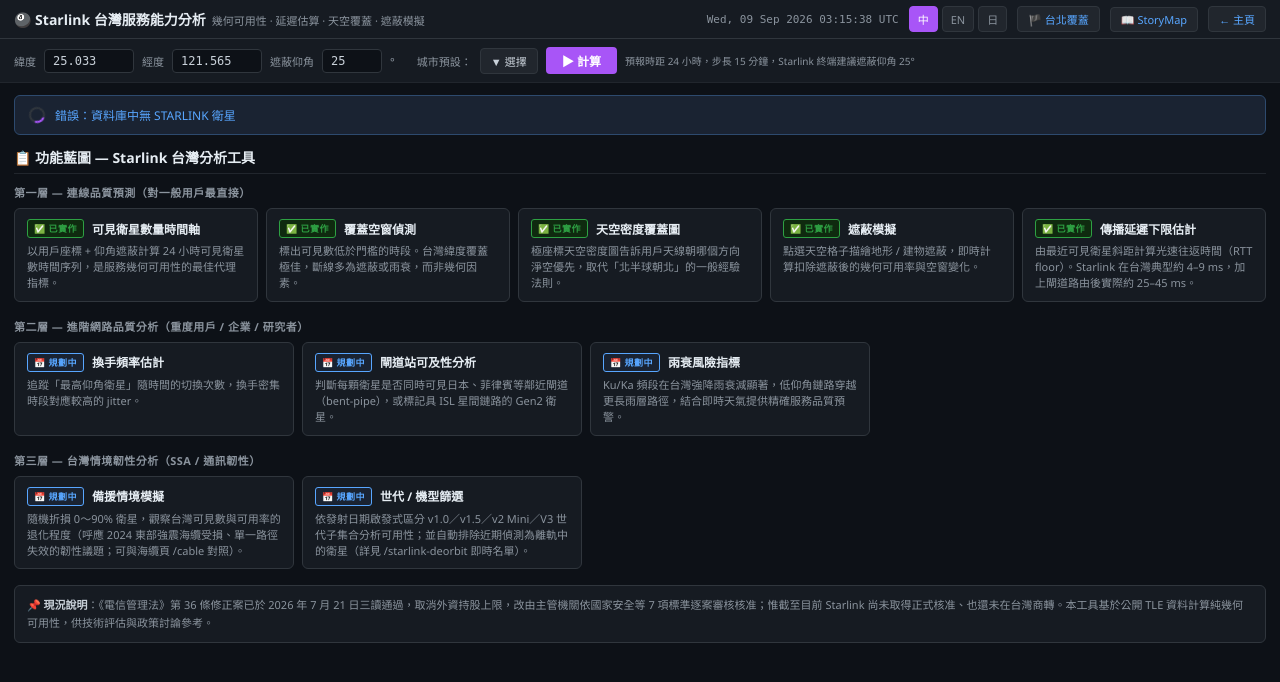
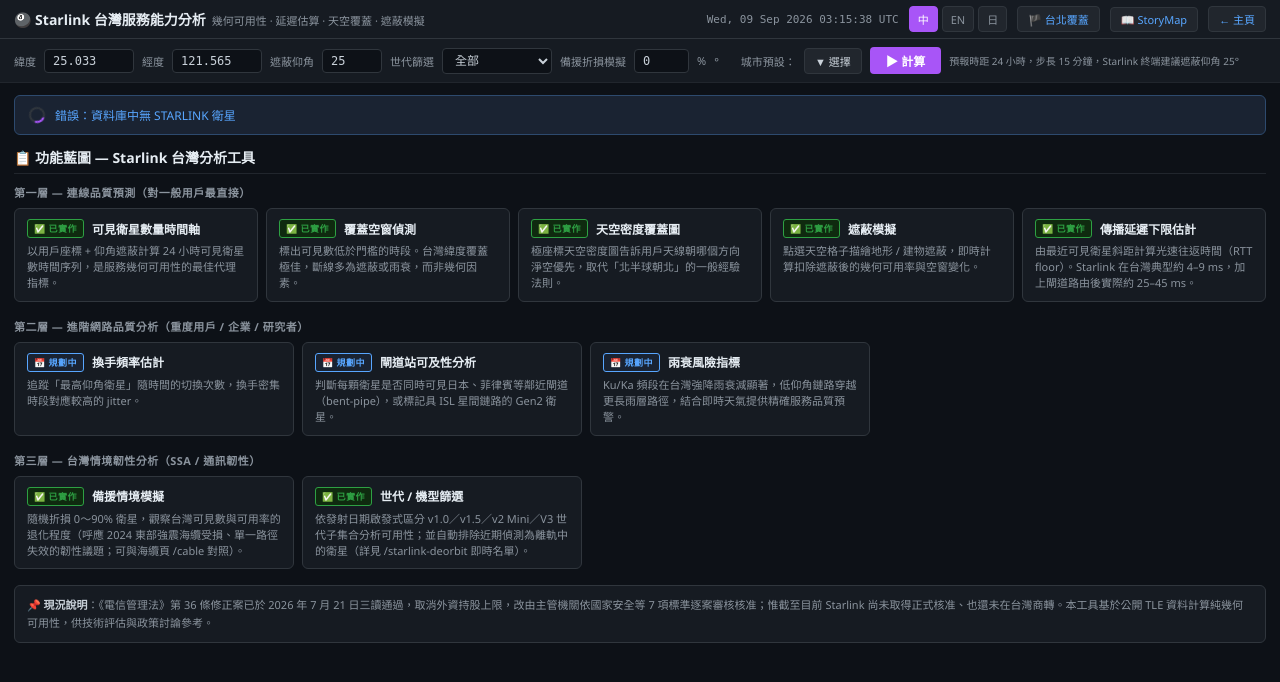
Before and after one commit to RhynoW/ATRDC-SatDashboard, a Flask app: page /starlink in a window 1280 px wide. Shown: the top 682 px of the page. Run offline with Flask 3, Linux system fonts and the light colour scheme; data that the repository does not hold is empty.

Commit message:
sync starlink 1+2+3 features from master

```diff
--- a/scenario04/web/templates/starlink.html
+++ b/scenario04/web/templates/starlink.html
@@ -29,6 +29,17 @@
   <input id="sf-lon"  class="sf-input" type="number" step="0.001" value="121.565" min="-180" max="180"/>
   <span class="sf-label" data-i18n="lbl_mask">遮蔽仰角</span>
   <input id="sf-mask" class="sf-input" type="number" step="1" value="25" min="0" max="85" style="width:60px"/>
+  <span class="sf-label" data-i18n="lbl_generation">世代篩選</span>
+  <select id="sf-generation" class="sf-input" style="width:110px">
+    <option value="all" data-i18n="gen_all">全部</option>
+    <option value="v1.0">v1.0</option>
+    <option value="v1.5">v1.5</option>
+    <option value="v2mini">v2 Mini</option>
+    <option value="v3">V3</option>
+  </select>
+  <span class="sf-label" data-i18n="lbl_dropout">備援折損模擬</span>
+  <input id="sf-dropout" class="sf-input" type="number" step="5" value="0" min="0" max="90" style="width:55px"/>
+  <span class="sf-label">%</span>
   <span class="sf-label"><span data-i18n="lbl_mask_deg_suffix">°　　城市預設：</span></span>
   <div id="preset-wrap">
     <button id="preset-btn" onclick="togglePreset()">&#9660; <span data-i18n="preset_btn">選擇</span></button>
@@ -83,6 +94,11 @@
     <div class="stat-card">
       <div class="sc-val" id="st-gaps">—</div>
       <div class="sc-label" data-i18n="stat_gaps">覆蓋空窗次數</div>
+    </div>
+    <div class="stat-card">
+      <div class="sc-val" id="st-excluded">—</div>
+      <div class="sc-label" data-i18n="stat_excluded">已排除離軌中衛星</div>
+      <div style="font-size:9px;margin-top:2px"><a href="/starlink-deorbit" style="color:#58a6ff" data-i18n="stat_excluded_link">查看即時離軌名單 →</a></div>
     </div>
   </div>
 
@@ -202,22 +218,19 @@
       <div class="rm-layer-title" data-i18n="layer3_title">第三層 — 台灣情境韌性分析（SSA / 通訊韌性）</div>
       <div class="rm-cards">
         <div class="rm-card">
-          <div class="rm-card-head"><span class="rm-badge plan">&#128197; <span data-i18n="badge_plan">規劃中</span></span><h4 data-i18n="card3_1_title">備援情境模擬</h4></div>
-          <p data-i18n="card3_1_desc">模擬衛星折損 X% 或特定殼層不可用時台灣覆蓋的退化程度（呼應 2024 東部強震海纜受損議題）。</p>
+          <div class="rm-card-head"><span class="rm-badge done">&#9989; <span data-i18n="badge_done">已實作</span></span><h4 data-i18n="card3_1_title">備援情境模擬</h4></div>
+          <p data-i18n="card3_1_desc">隨機折損 0～90% 衛星，觀察台灣可見數與可用率的退化程度（呼應 2024 東部強震海纜受損、單一路徑失效的韌性議題；可與海纜頁 /cable 對照）。</p>
         </div>
         <div class="rm-card">
-          <div class="rm-card-head"><span class="rm-badge plan">&#128197; <span data-i18n="badge_plan">規劃中</span></span><h4 data-i18n="card3_2_title">世代 / 機型篩選</h4></div>
-          <p data-i18n="card3_2_desc">區分 v1.5、v2 Mini、DTC 衛星子集合；DTC 過頂統計對手機直連服務有獨立評估價值。</p>
+          <div class="rm-card-head"><span class="rm-badge done">&#9989; <span data-i18n="badge_done">已實作</span></span><h4 data-i18n="card3_2_title">世代 / 機型篩選</h4></div>
+          <p data-i18n="card3_2_desc">依發射日期啟發式區分 v1.0／v1.5／v2 Mini／V3 世代子集合分析可用性；並自動排除近期偵測為離軌中的衛星（詳見 /starlink-deorbit 即時名單）。</p>
         </div>
       </div>
     </div>
 
     <div style="margin-top:12px;padding:10px 12px;background:#161b22;border:1px solid #30363d;
                 border-radius:6px;font-size:11px;color:#8b949e;line-height:1.6">
-      &#128204; <strong style="color:#c9d1d9" data-i18n="status_note_label">現況說明</strong>：<span data-i18n="status_note_body">Starlink 截至 2026 年 7 月仍未在台灣正式商轉，
-      主要受限於《電信管理法》第 36 條外資持股上限。立法院已於本月審議修正草案，
-      是否為衛星通信業者增訂例外，被視為 Starlink 登台關鍵。
-      本工具基於公開 TLE 資料計算純幾何可用性，供技術評估與政策討論參考。</span>
+      &#128204; <strong style="color:#c9d1d9" data-i18n="status_note_label">現況說明</strong>：<span data-i18n="status_note_body">《電信管理法》第 36 條修正案已於 2026 年 7 月 21 日三讀通過，取消外資持股上限，改由主管機關依國家安全等 7 項標準逐案審核核准；惟截至目前 Starlink 尚未取得正式核准、也還未在台灣商轉。本工具基於公開 TLE 資料計算純幾何可用性，供技術評估與政策討論參考。</span>
     </div>
   </div>
 
```
